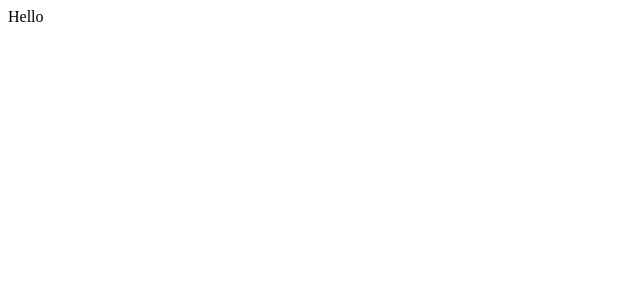
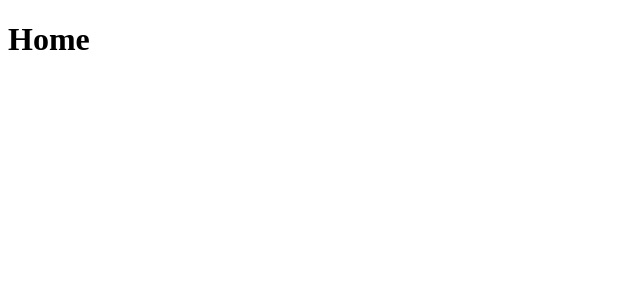
Before and after one commit to Gu21/portfolio-react, a React (Create React App) app: page / in a window 1280 px wide. Shown: the top 300 px of the page, without its empty margins (0-640 px from the left). Built offline with nearby package versions, Linux system fonts and the light colour scheme.

Commit message:
mise à jour le 17/01/2022

```diff
--- a/src/App.js
+++ b/src/App.js
@@ -1,11 +1,22 @@
-import React from 'react'
+import React from 'react';
+import {Routes, Route} from 'react-router-dom';
+import Home from './pages/Home';
+import About from './pages/About';
+import Projet from './pages/Projet';
+import Contact from './pages/Contact';
+
 
 const App = () => {
   return (
-    <div>
-      Hello
-    </div>
-  )
-}
+
+    <Routes>
+      <Route path="/" element={<Home />} />
+      <Route path="/history" element={<About />} />
+      <Route path="/projet-1" element={<Projet />} />
+      <Route path="/contact" element={<Contact />} />
+    </Routes>
+
+  );
+};
 
 export default App;
--- a/src/index.js
+++ b/src/index.js
@@ -2,7 +2,7 @@ import React from 'react';
 import ReactDOM from 'react-dom';
 import App from './App';
 import './style/index.scss';
-import { BrowserRouter } from 'react-router-dom';
+import {BrowserRouter} from 'react-router-dom'
 
 ReactDOM.render(
   <BrowserRouter>
--- /dev/null
+++ b/src/pages/About.js
@@ -0,0 +1,10 @@
+import React from 'react'
+
+const About = () => {
+    return (
+        <div>
+            about
+        </div>
+    )
+}
+export default About;
--- /dev/null
+++ b/src/pages/Contact.js
@@ -0,0 +1,10 @@
+import React from 'react'
+
+const Contact = () => {
+    return (
+        <div>
+            contact
+        </div>
+    )
+}
+export default Contact;
--- /dev/null
+++ b/src/pages/Home.js
@@ -0,0 +1,10 @@
+import React from 'react'
+
+
+export default function Home() {
+    return (
+        <div>
+           <h1>Home</h1>
+        </div>
+    )
+}
--- /dev/null
+++ b/src/pages/Projet.js
@@ -0,0 +1,10 @@
+import React from 'react'
+
+const Projet = () => {
+    return (
+        <div>
+            projet
+        </div>
+    )
+}
+export default Projet;
```
